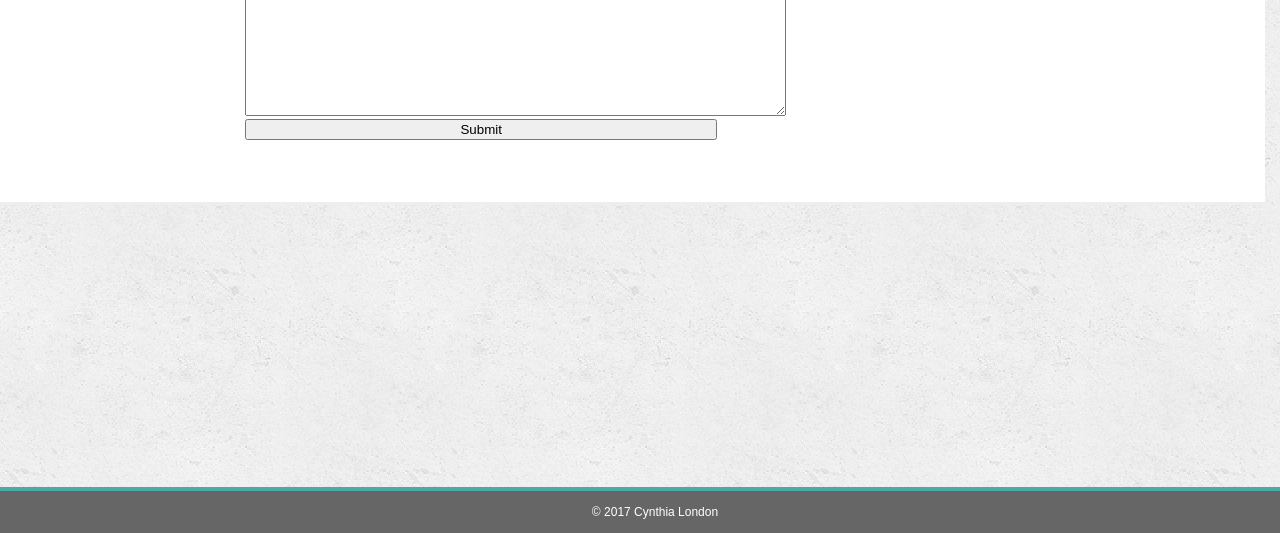
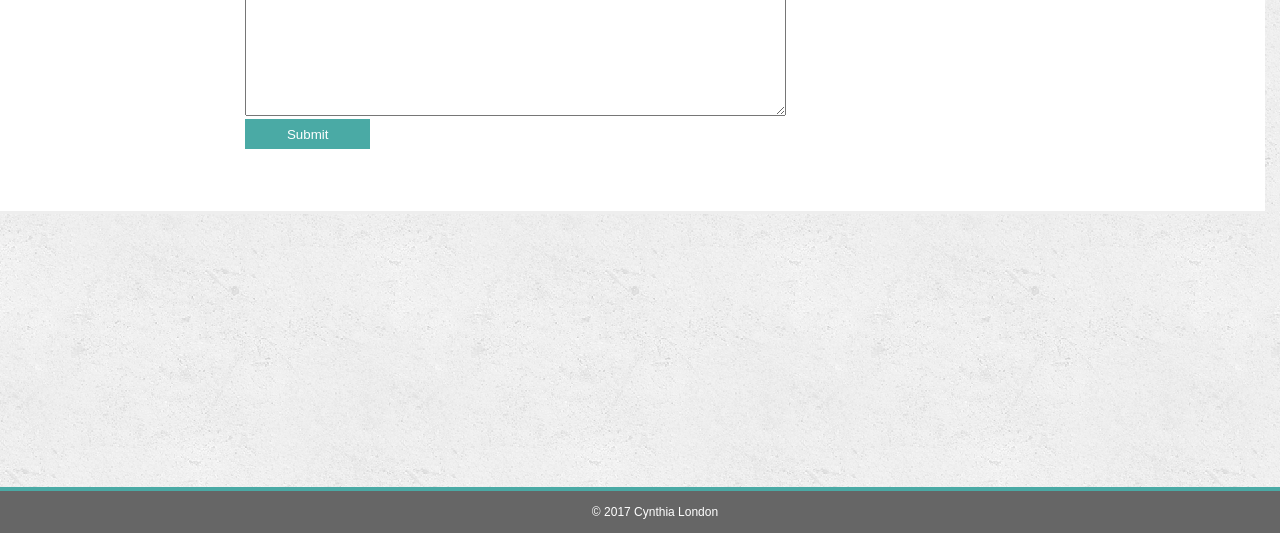
Before and after one commit to CynthiaLondon/Basic-Portfolio, a plain HTML site: page contact.html in a window 1280 px wide. Shown: the part 267-800 px from the top of the page. Drawn offline with Linux system fonts and the light colour scheme.

Commit message:
style commit button

```diff
--- a/assets/css/style.css
+++ b/assets/css/style.css
@@ -178,3 +178,14 @@ nav {
 	text-decoration:none;
 	padding:20px;
 }
+
+#submit {
+	color: #fff;
+	font-size:12;
+	width:125px;
+	height:30px;
+	border:none;
+	margin:0;
+	padding:0;
+	background-color:#4aaaa5;
+}
```
